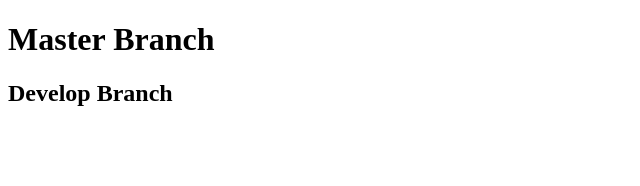
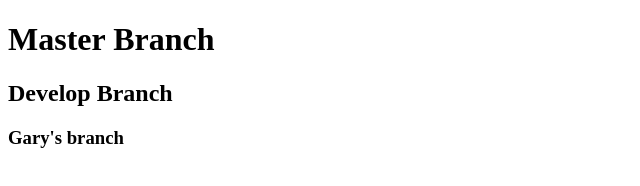
Before and after one commit to DGraber27/TeamGitRepo, a plain HTML site: page index.html in a window 1280 px wide. Shown: the whole page, without its empty margins (0-640 px from the left). Drawn offline with Linux system fonts and the light colour scheme.

Commit message:
Gary's branch

```diff
--- a/index.html
+++ b/index.html
@@ -8,5 +8,6 @@
 <body>
     <h1>Master Branch</h1>
     <h2>Develop Branch</h2>
+    <h3>Gary's branch</h3>
 </body>
 </html>
```
